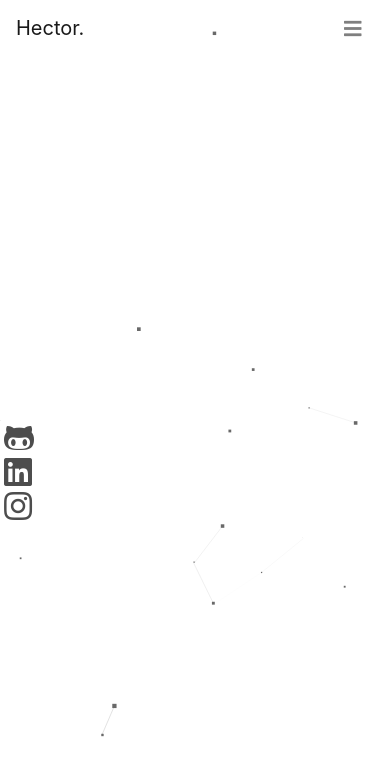
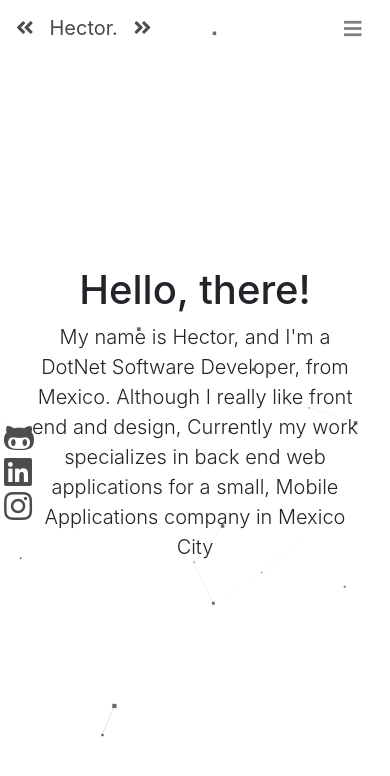
Before and after one commit to hectoresoto/hectoresoto.github.io, a plain HTML site: page index.html in a window 390 px wide. Shown: the top 776 px of the page. Drawn offline with Linux system fonts and the light colour scheme.

Commit message:
posting commit to test on mobile

```diff
--- a/css/style.css
+++ b/css/style.css
@@ -1,3 +1,8 @@
+body{
+  margin: 0;
+  padding: 0;
+}
+
 #particles-js {
 position: fixed;
 z-index: -1;
@@ -44,6 +49,10 @@ height: 100%;
     color: rgb(77, 77, 77);
 }
 
+.fa-angle-double-left:before, .fa-angle-double-right:before{
+    color: rgb(77, 77, 77) !important;
+}
+
 .fa-github-alt:hover {
     color: rgba(92, 7, 78, 0.644);
 }
@@ -63,3 +72,12 @@ height: 100%;
        -webkit-text-fill-color:transparent;
 
 }
+
+.container {
+  position: absolute;
+  top: 50%;
+  left: 50%;
+  transform: translate(-50%,-50%);
+  padding: 4px;
+  width:75%;
+}
--- a/index.html
+++ b/index.html
@@ -14,7 +14,7 @@
     <body id="particles-js">
 
     <nav class="navbar fixed-top navbar-expand-lg navbar-light">
-        <a class="navbar-brand" href="#">Hector.</a>
+        <a class="navbar-brand" href="#" style="color: rgb(75, 71, 71);"><i class="fas fa-angle-double-left mr-3"></i>Hector.<i class="fas fa-angle-double-right ml-3"></i> </a>
         <button class="navbar-toggler" type="button" data-toggle="collapse" data-target="#navbarNavDropdown" aria-controls="navbarNavDropdown" aria-expanded="false" aria-label="Toggle navigation">
             <span class="fa fa-bars hvr-wobble-vertical"></span>
         </button>
@@ -54,6 +54,11 @@
 			</ul>
 		</div>
 
+        <div class="container">
+            <h1 class="display-5" style="text-align: center;">Hello, there!</h1>
+            <div class="lead col-sm-12" style="text-align: center;">My name is Hector, and I'm a DotNet Software Developer, from Mexico. Although I really like front end and design, Currently my work specializes in back end web applications for a small, Mobile Applications company in Mexico City</p>
+        </div>
+
         <script src="js/jquery-3.4.0.slim.min.js"></script>
         <script src="js/site.js"></script>
         <script src="js/popper.min.js"></script>
```
